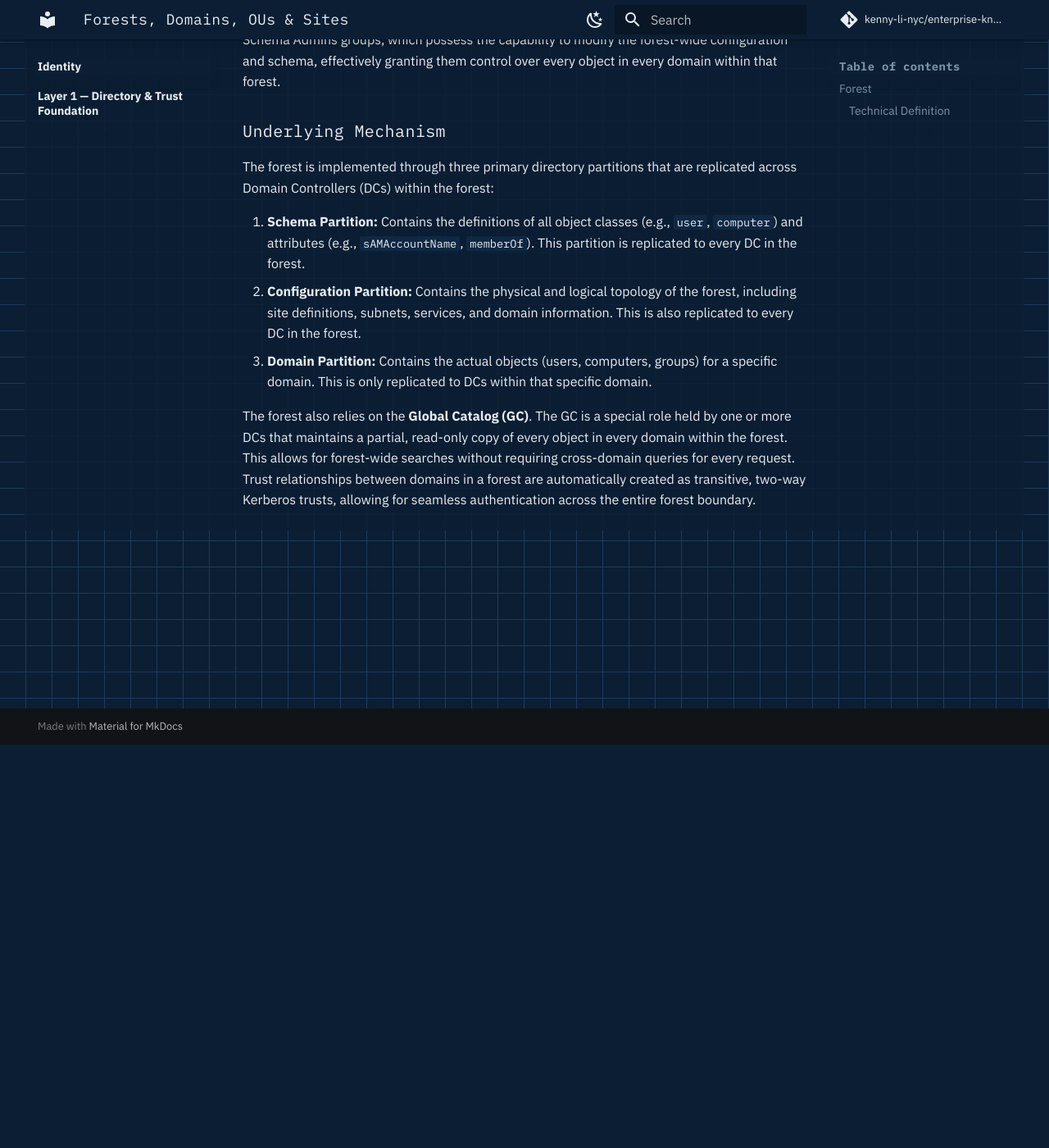
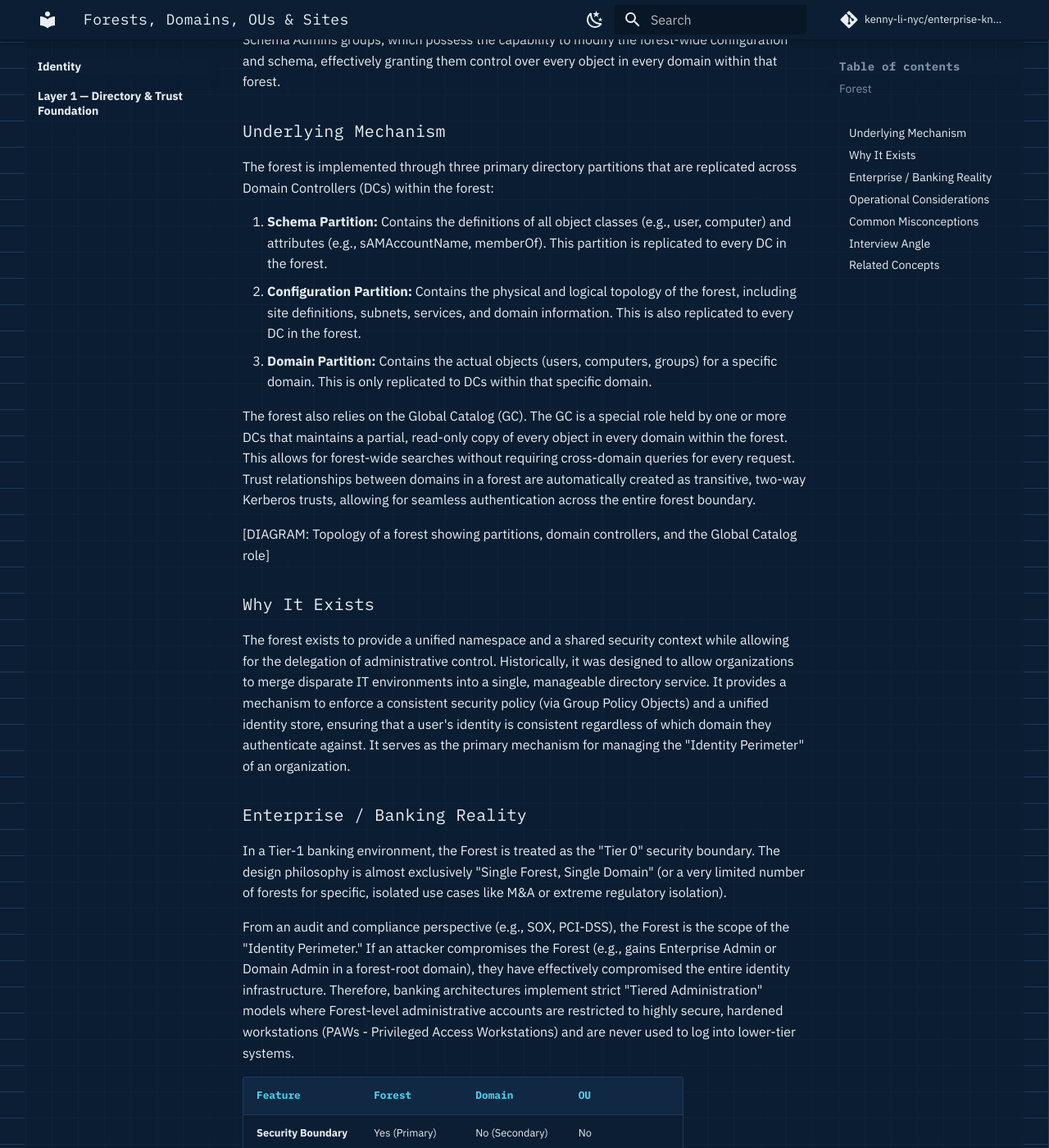
Before and after one commit to kenny-li-nyc/enterprise-knowledge-base, an MkDocs documentation site: the page built from docs/identity/layer1-directory-trust/forests-domains-ous-sites.md, in a window 1280 px wide and 1400 px high, scrolled down 492 px. Shown: the whole window at 82% size. Built offline with MkDocs 1.6.1 and Material for MkDocs 9.7.7, drawn with Linux system fonts in a browser that asks for light colours; comment, search, counter and statistics services are not loaded; some of the changed text lies outside the part shown.

Commit message:
feat: add forest section to directory trust documentation
Co-authored-by: aider (gemini/gemini-3.1-flash-lite) <aider@aider.chat>

```diff
--- a/docs/identity/layer1-directory-trust/forests-domains-ous-sites.md
+++ b/docs/identity/layer1-directory-trust/forests-domains-ous-sites.md
@@ -10,8 +10,56 @@ From an architectural perspective, the forest is the boundary of administrative
 ### Underlying Mechanism
 The forest is implemented through three primary directory partitions that are replicated across Domain Controllers (DCs) within the forest:
 
-1.  **Schema Partition:** Contains the definitions of all object classes (e.g., `user`, `computer`) and attributes (e.g., `sAMAccountName`, `memberOf`). This partition is replicated to every DC in the forest.
+1.  **Schema Partition:** Contains the definitions of all object classes (e.g., user, computer) and attributes (e.g., sAMAccountName, memberOf). This partition is replicated to every DC in the forest.
 2.  **Configuration Partition:** Contains the physical and logical topology of the forest, including site definitions, subnets, services, and domain information. This is also replicated to every DC in the forest.
 3.  **Domain Partition:** Contains the actual objects (users, computers, groups) for a specific domain. This is only replicated to DCs within that specific domain.
 
-The forest also relies on the **Global Catalog (GC)**. The GC is a special role held by one or more DCs that maintains a partial, read-only copy of every object in every domain within the forest. This allows for forest-wide searches without requiring cross-domain queries for every request. Trust relationships between domains in a forest are automatically created as transitive, two-way Kerberos trusts, allowing for seamless authentication across the entire forest boundary.
+The forest also relies on the Global Catalog (GC). The GC is a special role held by one or more DCs that maintains a partial, read-only copy of every object in every domain within the forest. This allows for forest-wide searches without requiring cross-domain queries for every request. Trust relationships between domains in a forest are automatically created as transitive, two-way Kerberos trusts, allowing for seamless authentication across the entire forest boundary.
+
+[DIAGRAM: Topology of a forest showing partitions, domain controllers, and the Global Catalog role]
+
+### Why It Exists
+The forest exists to provide a unified namespace and a shared security context while allowing for the delegation of administrative control. Historically, it was designed to allow organizations to merge disparate IT environments into a single, manageable directory service. It provides a mechanism to enforce a consistent security policy (via Group Policy Objects) and a unified identity store, ensuring that a user's identity is consistent regardless of which domain they authenticate against. It serves as the primary mechanism for managing the "Identity Perimeter" of an organization.
+
+### Enterprise / Banking Reality
+In a Tier-1 banking environment, the Forest is treated as the "Tier 0" security boundary. The design philosophy is almost exclusively "Single Forest, Single Domain" (or a very limited number of forests for specific, isolated use cases like M&A or extreme regulatory isolation).
+
+From an audit and compliance perspective (e.g., SOX, PCI-DSS), the Forest is the scope of the "Identity Perimeter." If an attacker compromises the Forest (e.g., gains Enterprise Admin or Domain Admin in a forest-root domain), they have effectively compromised the entire identity infrastructure. Therefore, banking architectures implement strict "Tiered Administration" models where Forest-level administrative accounts are restricted to highly secure, hardened workstations (PAWs - Privileged Access Workstations) and are never used to log into lower-tier systems.
+
+| Feature | Forest | Domain | OU |
+| :--- | :--- | :--- | :--- |
+| **Security Boundary** | Yes (Primary) | No (Secondary) | No |
+| **Schema** | Shared | Shared | N/A |
+| **Replication** | Full Forest | Domain-specific | Domain-specific |
+| **Admin Scope** | Enterprise-wide | Domain-specific | Delegation-specific |
+
+### Operational Considerations
+Day-to-day operations at the forest level are rare but high-impact.
+
+*   **Schema Updates:** Modifying the schema is a forest-wide operation. It requires the Schema Admin role and must be carefully tested, as it cannot be easily undone.
+*   **Disaster Recovery:** Forest Recovery is the "nuclear option." If the entire forest is compromised or corrupted, you must perform a forest-wide recovery, which involves restoring the first DC of the forest from backup and rebuilding the rest of the environment.
+*   **Monitoring:** You must monitor the health of the Schema and Configuration partitions. If replication of these partitions fails, the forest becomes inconsistent, leading to authentication failures and service outages.
+
+To verify the current state of your forest configuration, you can use the following PowerShell command:
+
+[CLI: Get-ADForest | Select-Object Name, SchemaMaster, DomainNamingMaster, RootDomain]
+
+### Common Misconceptions
+!!! warning "Common Misconceptions"
+    *   **"Multiple domains increase security."** In modern AD design, multiple domains actually increase the attack surface and complexity. The security boundary is the forest, not the domain. Adding domains adds trust relationships, which are potential vectors for lateral movement.
+    *   **"I can isolate a compromised domain by removing the trust."** If a domain is compromised, the attacker likely has access to the Domain Controllers. If they have DC access, they can potentially compromise the forest-wide credentials (like the KRBTGT account), rendering the trust relationship irrelevant.
+    *   **"The Forest is just a collection of domains."** The forest is a security and configuration boundary. It is a logical construct that defines the rules of the game for all objects within it.
+
+### Interview Angle
+1.  **"Why would you recommend a single-forest, single-domain architecture for a large bank?"**
+    *   *Model Answer:* "A single-forest, single-domain architecture minimizes the attack surface by eliminating cross-domain trust relationships, which are common vectors for lateral movement. It simplifies the implementation of Tiered Administration (Tier 0/1/2) and ensures that security policies (GPOs) are applied consistently across the entire enterprise without the complexity of managing inter-domain trusts or complex replication topologies."
+2.  **"What are the risks of having multiple forests in an organization?"**
+    *   *Model Answer:* "Multiple forests introduce significant operational overhead, including the need for cross-forest trusts (which are not transitive), complex identity synchronization (e.g., using MIM or Entra Connect), and fragmented security policies. It makes auditing and compliance (SOX/PCI) significantly harder because you have multiple identity perimeters to secure and monitor."
+3.  **"How do you handle a scenario where a business unit demands their own domain?"**
+    *   *Model Answer:* "I would challenge the requirement by asking what specific security or administrative isolation they need. If they need administrative delegation, OUs are the correct tool. If they need schema isolation, that is a rare requirement that might justify a separate forest, but it should be avoided unless absolutely necessary due to the massive operational cost."
+
+### Related Concepts
+*   [Domains](domains.md)
+*   [Trusts](trusts.md)
+*   [Tiered Administration](tiered-administration.md)
+*   [Global Catalog](global-catalog.md)
```
